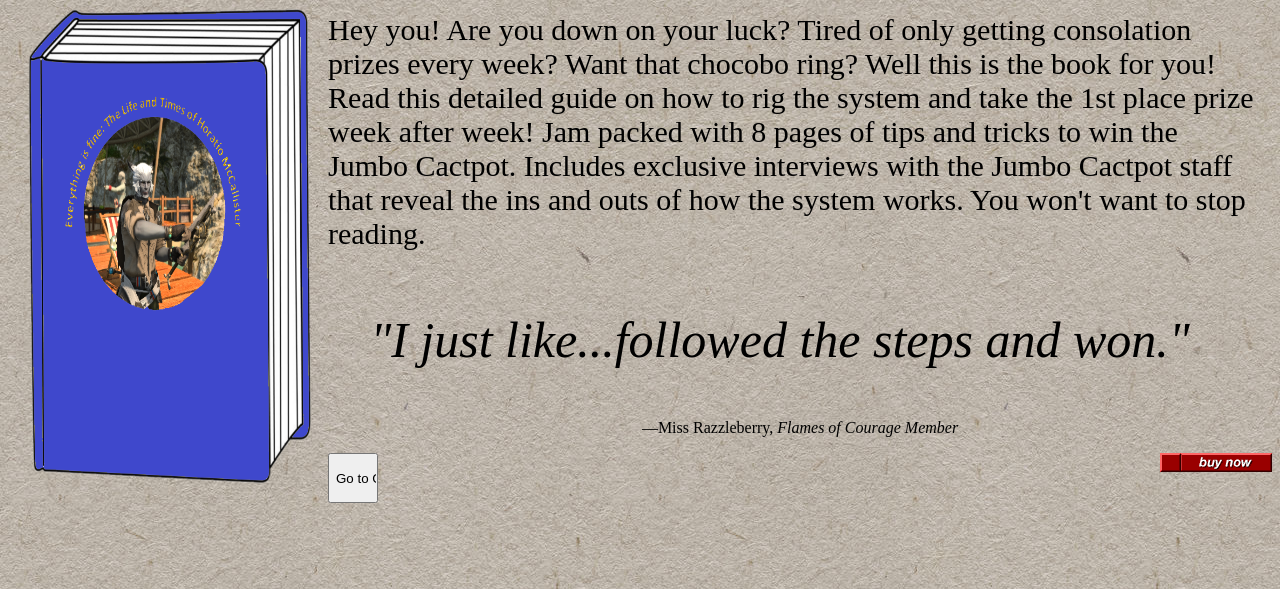
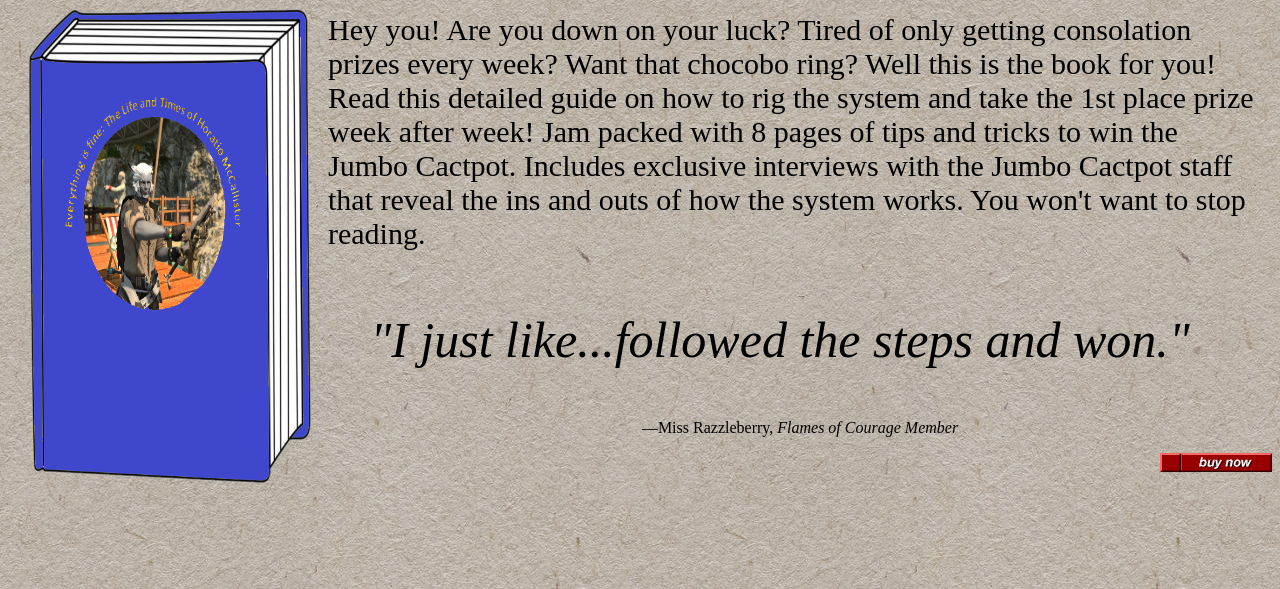
Before and after one commit to Horatio-McCallister/Masterful-Moras, a plain HTML site: page books.html in a window 1280 px wide. Shown: the part 1329-1918 px from the top of the page. Drawn offline with Linux system fonts and the light colour scheme.

Commit message:
Update styles.css

```diff
--- a/styles.css
+++ b/styles.css
@@ -29,3 +29,9 @@ li a {
 .secret {
   cursor: url('/images/cursor2.png'), auto;
 }
+input {
+
+    background: transparent;
+    border: none !important;
+    font-size:0;
+}
```
